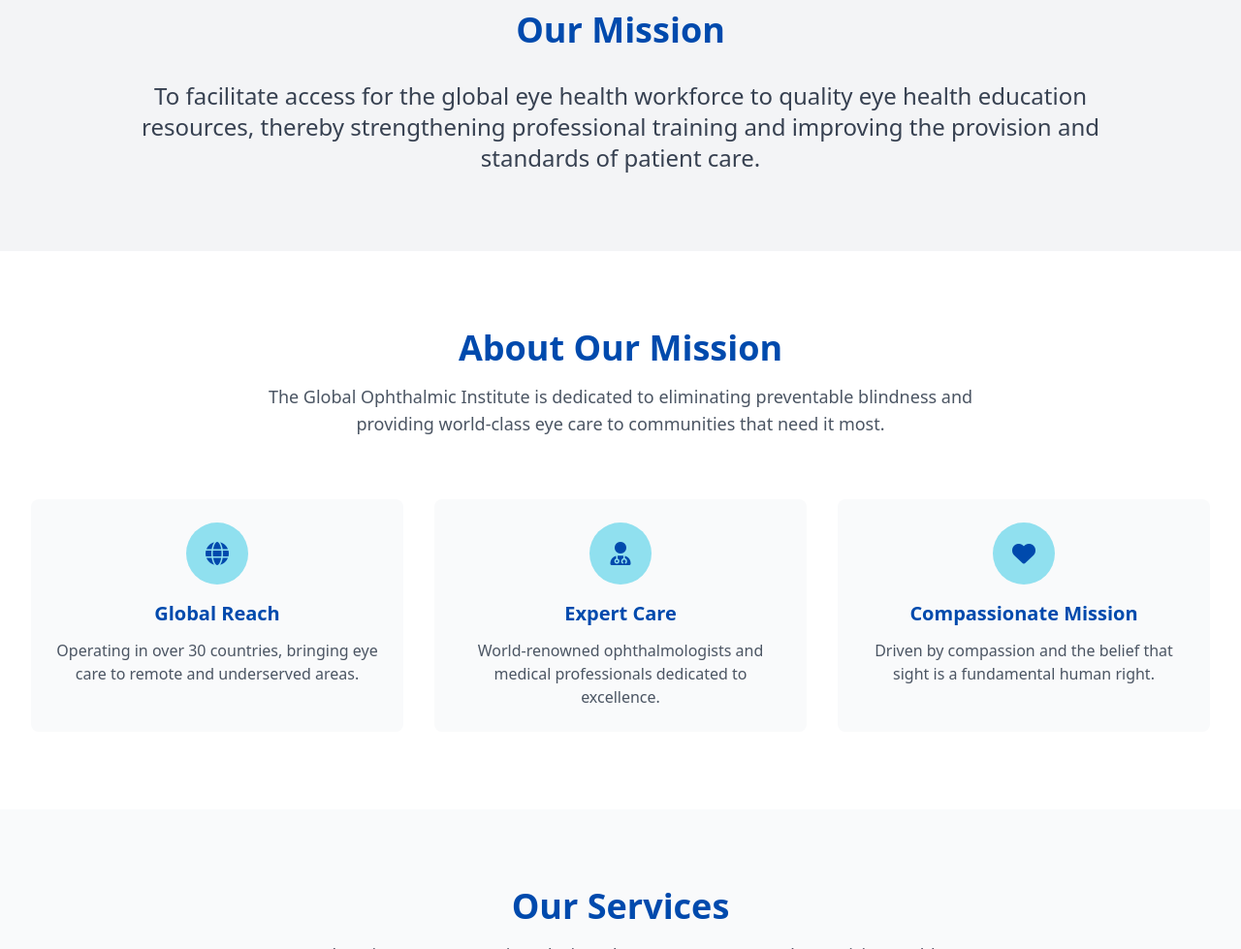
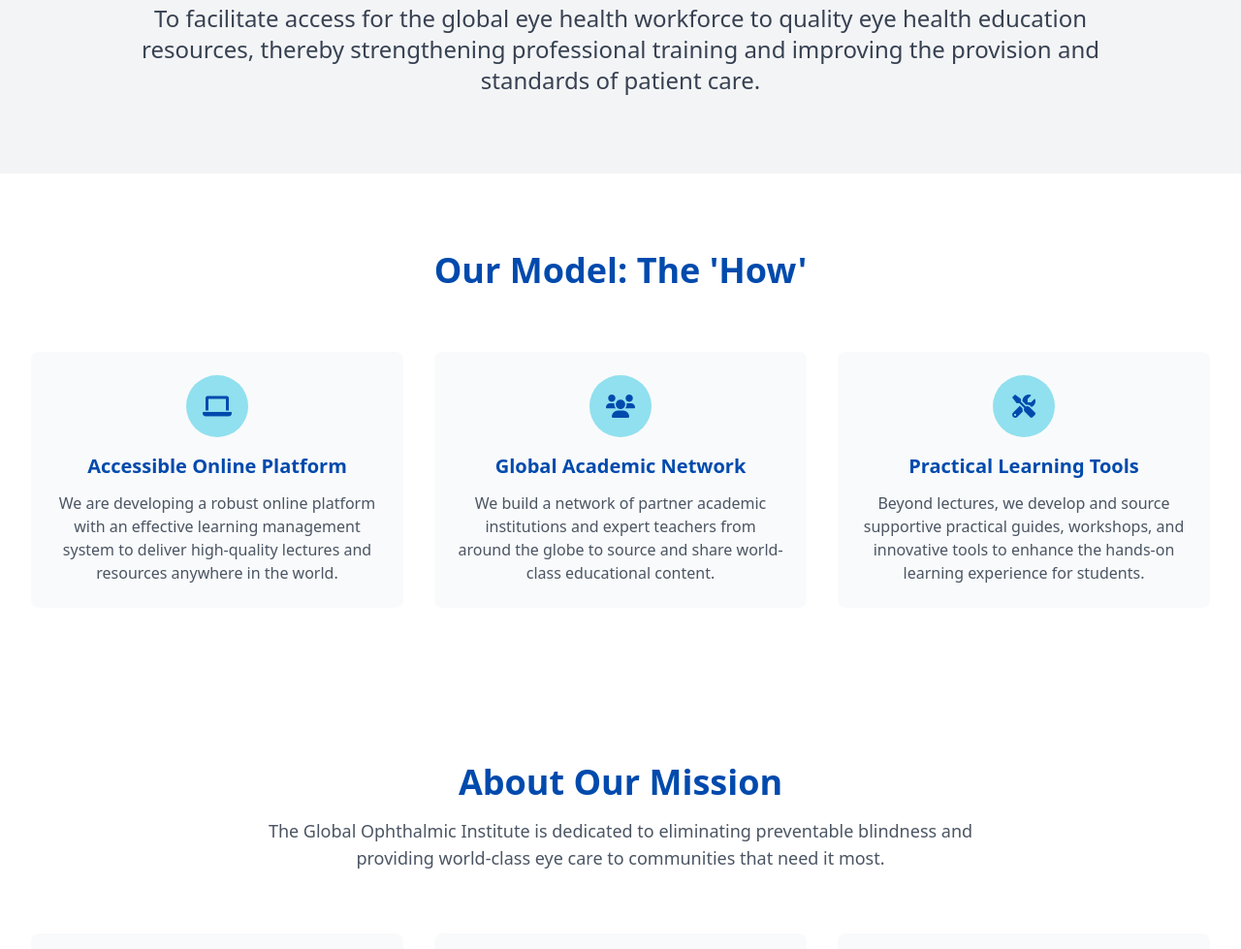
Before and after one commit to BenjiGOI/goi-website, a plain HTML site: page index.html in a window 1280 px wide. Shown: the part 1150-2129 px from the top of the page at 97% size. Drawn offline with nearby package versions, Linux system fonts and the light colour scheme.

Commit message:
Updated index.html

```diff
--- a/index.html
+++ b/index.html
@@ -88,8 +88,6 @@
             </div>
         </section>
 
-        <!-- About Section -->
-        <section id="about" class="py-20 bg-white">
         <!-- Our Mission Section -->
         <section class="py-20 bg-gray-100">
             <div class="max-w-7xl mx-auto px-4 sm:px-6 lg:px-8">
@@ -98,6 +96,41 @@
                     <p class="text-xl md:text-2xl text-gray-700 max-w-5xl mx-auto leading-relaxed">
                         To facilitate access for the global eye health workforce to quality eye health education resources, thereby strengthening professional training and improving the provision and standards of patient care.
                     </p>
+                </div>
+            </div>
+        </section>
+
+        <!-- Our Model Section -->
+        <section class="py-20 bg-white">
+            <div class="max-w-7xl mx-auto px-4 sm:px-6 lg:px-8">
+                <div class="text-center mb-16">
+                    <h3 class="text-3xl md:text-4xl font-bold text-deep-blue mb-4">Our Model: The 'How'</h3>
+                </div>
+
+                <div class="grid md:grid-cols-3 gap-8">
+                    <div class="text-center p-6 rounded-lg bg-gray-50 hover:shadow-lg transition-shadow duration-200">
+                        <div class="w-16 h-16 bg-bright-blue rounded-full flex items-center justify-center mx-auto mb-4">
+                            <i class="fas fa-laptop text-deep-blue text-2xl"></i>
+                        </div>
+                        <h4 class="text-xl font-semibold text-deep-blue mb-3">Accessible Online Platform</h4>
+                        <p class="text-gray-600">We are developing a robust online platform with an effective learning management system to deliver high-quality lectures and resources anywhere in the world.</p>
+                    </div>
+
+                    <div class="text-center p-6 rounded-lg bg-gray-50 hover:shadow-lg transition-shadow duration-200">
+                        <div class="w-16 h-16 bg-bright-blue rounded-full flex items-center justify-center mx-auto mb-4">
+                            <i class="fas fa-users text-deep-blue text-2xl"></i>
+                        </div>
+                        <h4 class="text-xl font-semibold text-deep-blue mb-3">Global Academic Network</h4>
+                        <p class="text-gray-600">We build a network of partner academic institutions and expert teachers from around the globe to source and share world-class educational content.</p>
+                    </div>
+
+                    <div class="text-center p-6 rounded-lg bg-gray-50 hover:shadow-lg transition-shadow duration-200">
+                        <div class="w-16 h-16 bg-bright-blue rounded-full flex items-center justify-center mx-auto mb-4">
+                            <i class="fas fa-tools text-deep-blue text-2xl"></i>
+                        </div>
+                        <h4 class="text-xl font-semibold text-deep-blue mb-3">Practical Learning Tools</h4>
+                        <p class="text-gray-600">Beyond lectures, we develop and source supportive practical guides, workshops, and innovative tools to enhance the hands-on learning experience for students.</p>
+                    </div>
                 </div>
             </div>
         </section>
```
